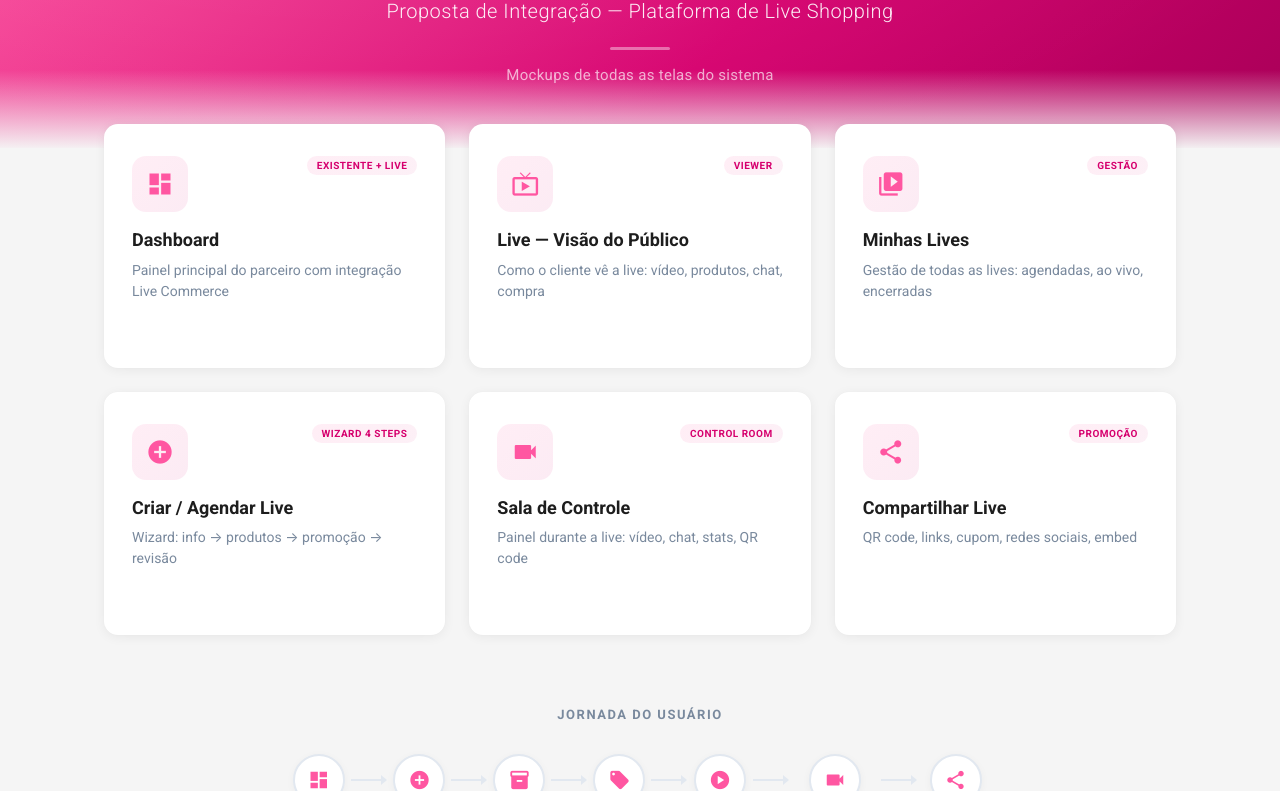
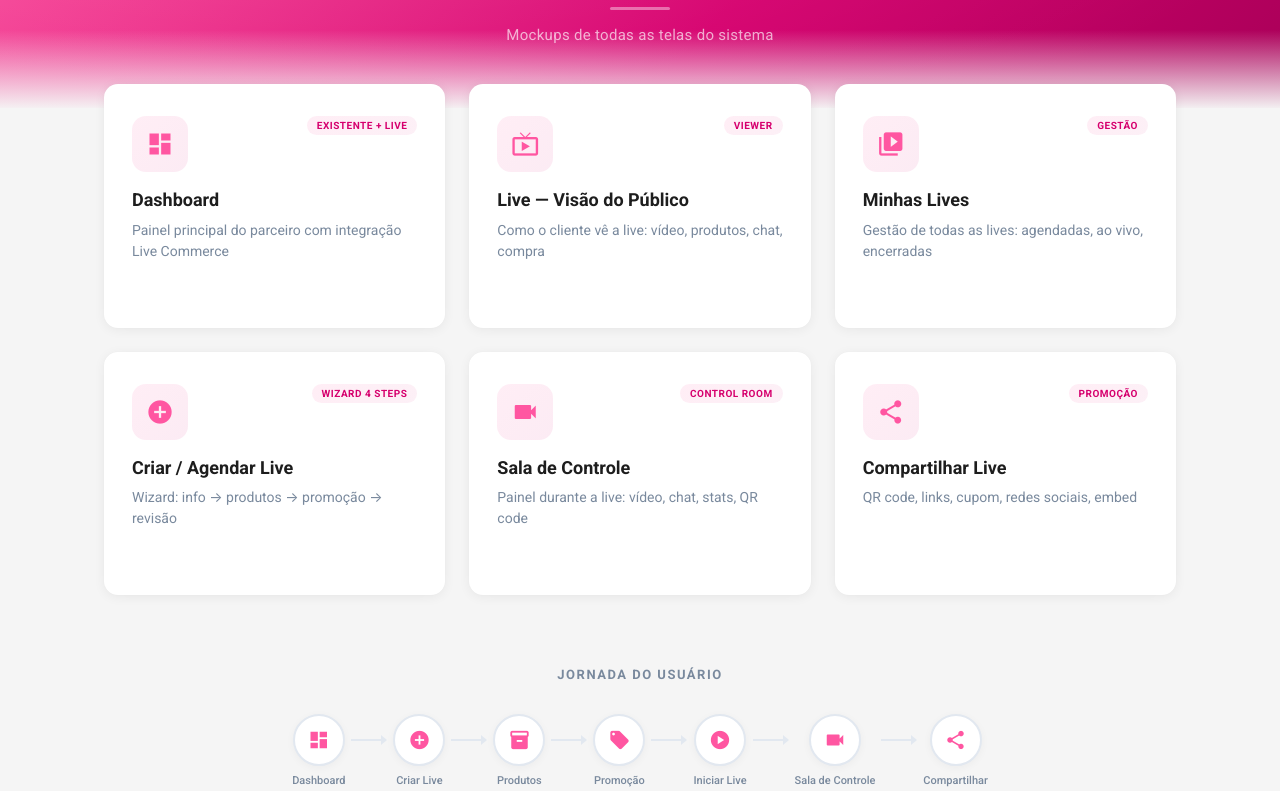
Before and after one commit to JosimarProjects/flip-live-commerce, a plain HTML site: page hub.html in a window 1280 px wide. Shown: the part 234-1025 px from the top of the page. Drawn offline with Linux system fonts and the light colour scheme.

Commit message:
fix: remove subtitle text from hub hero section
Co-Authored-By: Claude Opus 4.6 <noreply@anthropic.com>

```diff
--- a/hub.html
+++ b/hub.html
@@ -529,7 +529,6 @@
                 </div>
             </div>
             <h1 class="hero-title">Flip Live Commerce</h1>
-            <p class="hero-subtitle">Proposta de Integração — Plataforma de Live Shopping</p>
             <div class="hero-divider"></div>
             <p class="hero-subtitle-2">Mockups de todas as telas do sistema</p>
         </div>
```
